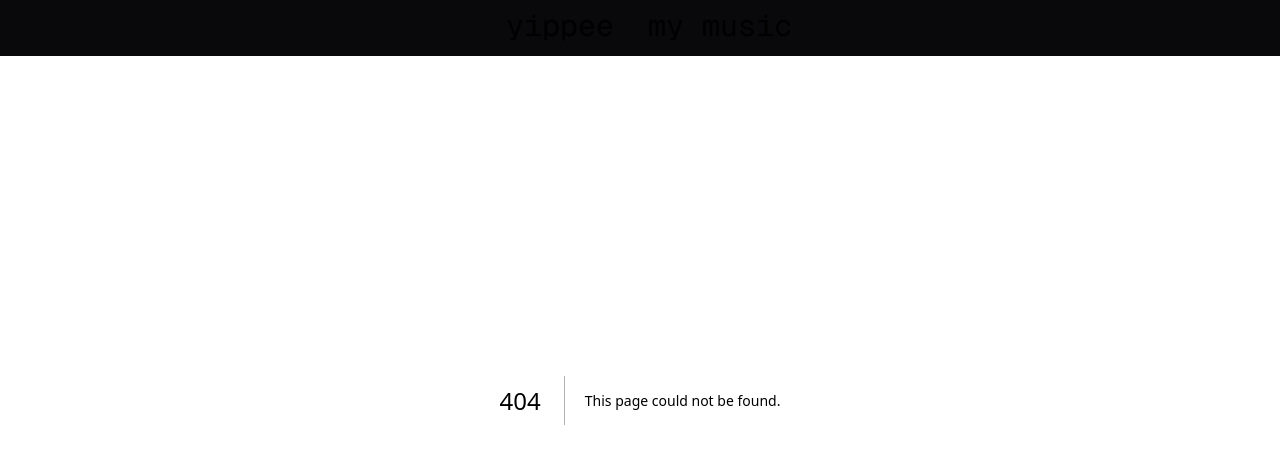
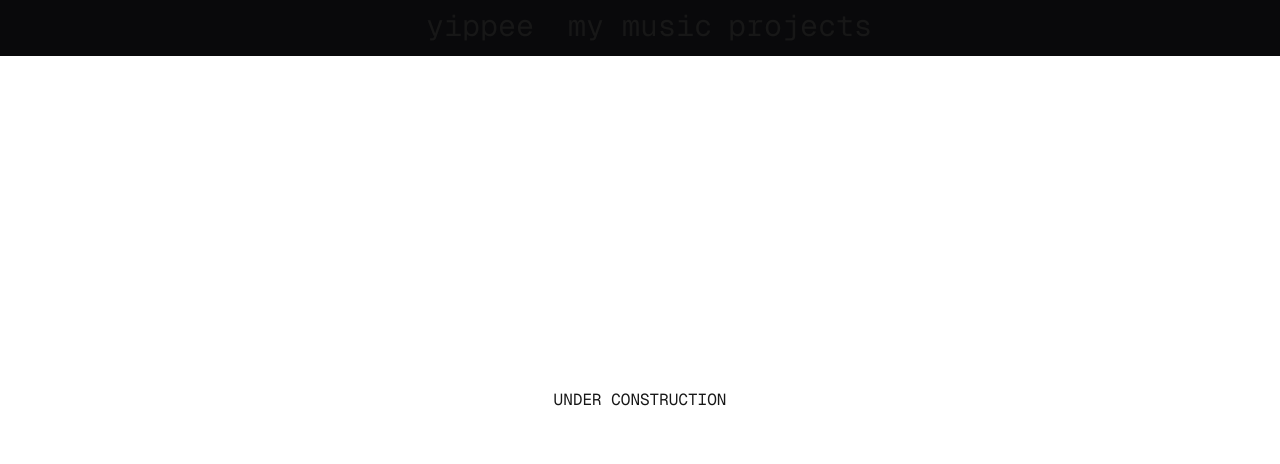
Before and after one commit to hematii/hematii.github.io, a Next.js app: page /projects in a window 1280 px wide. Before the commit this address had no page. Shown: the top 464 px of the page. Built offline with nearby package versions, Linux system fonts and the light colour scheme.

Commit message:
add projects page

```diff
--- a/app/layout.tsx
+++ b/app/layout.tsx
@@ -41,6 +41,12 @@ export default function RootLayout({
           >
             my music
           </a>
+          <a
+            href="/projects"
+            className="w-1/8 text-center border-b-4 border-transparent py-2 hover:border-[#ffa74a] transition-colors duration-150 ease-out"
+          >
+            projects
+          </a>
           {/* <nav>
             <Link href="/" className="mx-10 w-1/6">
               yippee
--- /dev/null
+++ b/app/projects/page.tsx
@@ -0,0 +1,7 @@
+export default function projects() {
+  return (
+    <div className="w-full h-screen flex flex-col justify-center items-center font-mono">
+      <p>UNDER CONSTRUCTION</p>
+    </div>
+  );
+}
```
